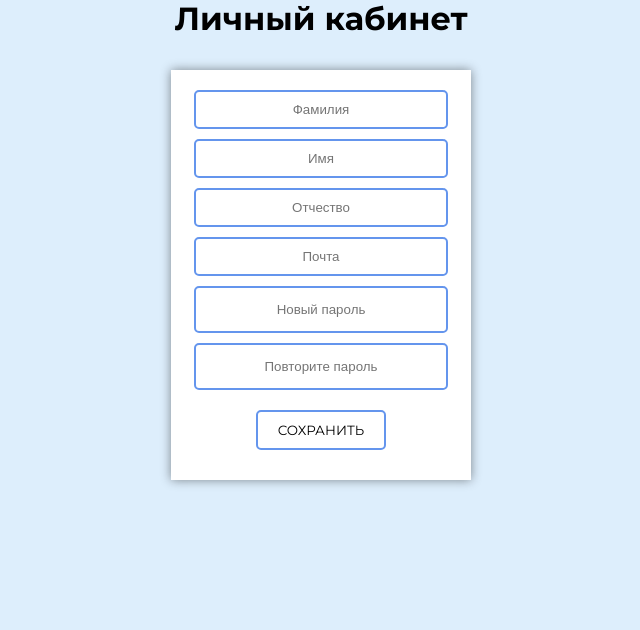
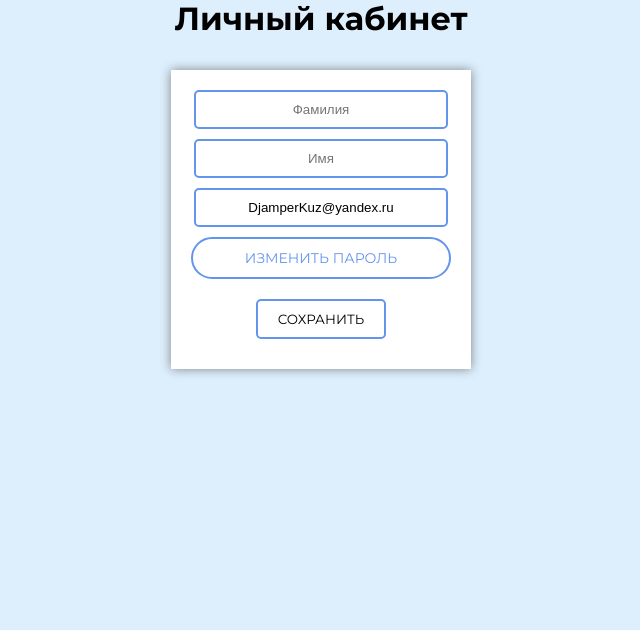
Before and after one commit to DjamperKuz/site-vin, a Django app: page /personalcabinet/ in a window 1280 px wide. Shown: the part 140-770 px from the top of the page, without its empty margins (319-959 px from the left). Run offline with Django 4.2, Linux system fonts and the light colour scheme; a user stored in the database is signed in.

Commit message:
Временное восстановление пароля по форме "восстановление пароля по почте"

```diff
--- a/vinautocheck/vincheck/templates/vincheck/personalcabinet.html
+++ b/vinautocheck/vincheck/templates/vincheck/personalcabinet.html
@@ -7,7 +7,7 @@
     <meta charset="UTF-8">
     <meta http-equiv="X-UA-Compatible" content="IE=edge">
     <meta name="viewport" content="width=device-width, initial-scale=1.0">
-    <title>Проверка VIN</title>
+    <title>Личный кабинет</title>
     <link rel="preconnect" href="https://fonts.googleapis.com">
     <link rel="preconnect" href="https://fonts.gstatic.com" crossorigin>
     <link
@@ -43,13 +43,14 @@
                 <div class="pricing-table">
                   <div class="col">
                     <div class="table">
-                      <input type="text" placeholder="Фамилия" class="txtb">
-                      <input type="text" placeholder="Имя" class="txtb">
-                      <input type="text" placeholder="Отчество" class="txtb">
-                      <input type="email" placeholder="Почта" class="txtb">
-                      <input  type="password" name="password" class = "form_input" required placeholder="Новый пароль">
-                      <input  type="password" name="password" class = "form_input" required placeholder="Повторите пароль">
+                        <form class="change_data" method="post" >
+                            {% csrf_token %}
+                      <input type="text" placeholder="Фамилия" class="txtb" value="{{user.last_name}}">
+                      <input type="text" placeholder="Имя" class="txtb" value="{{user.first_name}}" >
+                      <input type="email" placeholder="Почта" class="txtb" value="{{user.email}}">
+                      <a class = "button_pass" href="{% url 'password_reset' %}"> Изменить пароль</a>
                       <input type="submit"  value="Сохранить" class="signup-btn">
+                            </form>
                     </div>
                   </div>
                 </div>
@@ -308,5 +309,11 @@ footer {
   }
 }
 
+.button_pass{
+  position: relative;
+  float: center;
+  margin-bottom: -7%;
+}
+
 
 </style>
```
